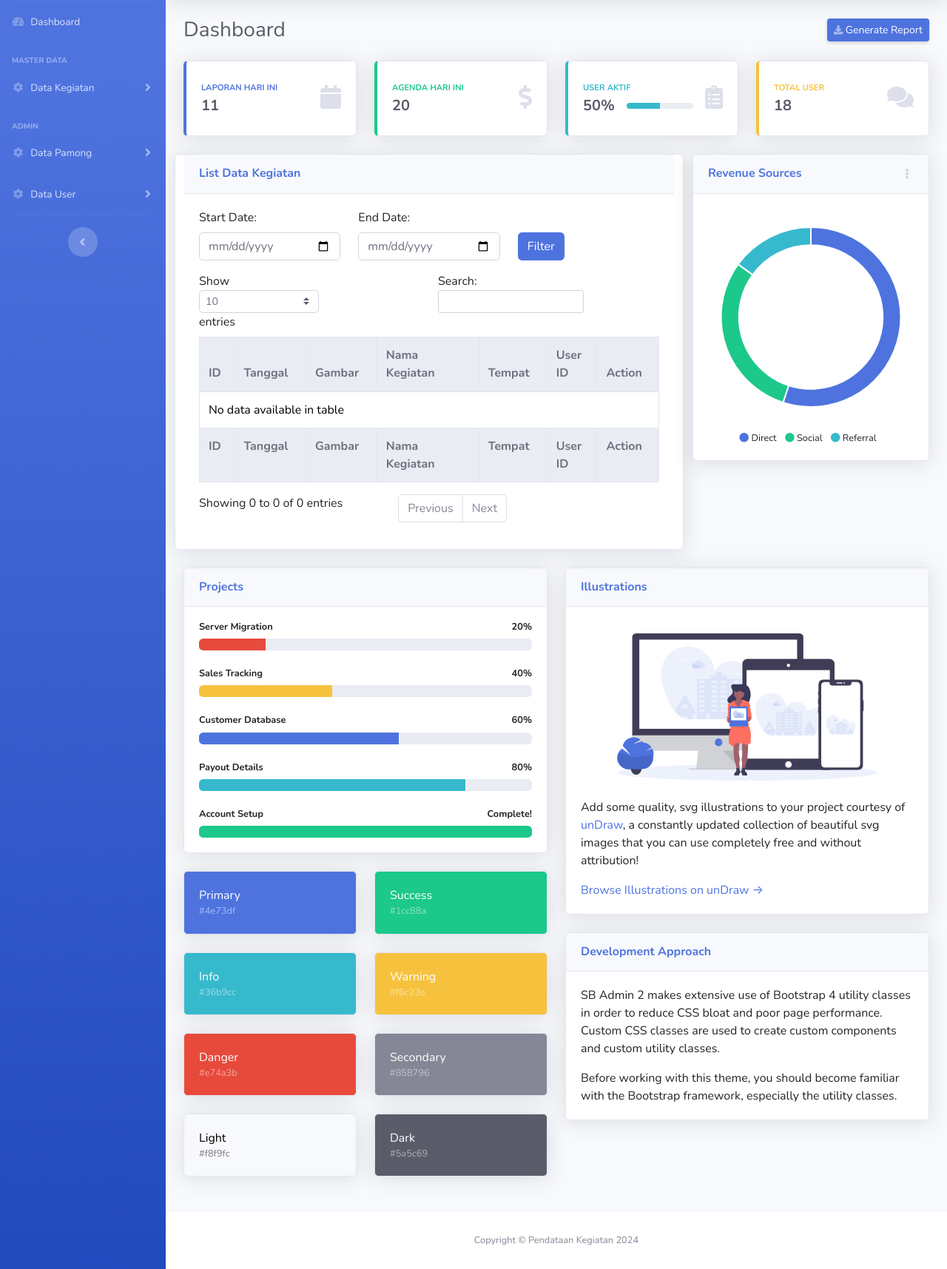
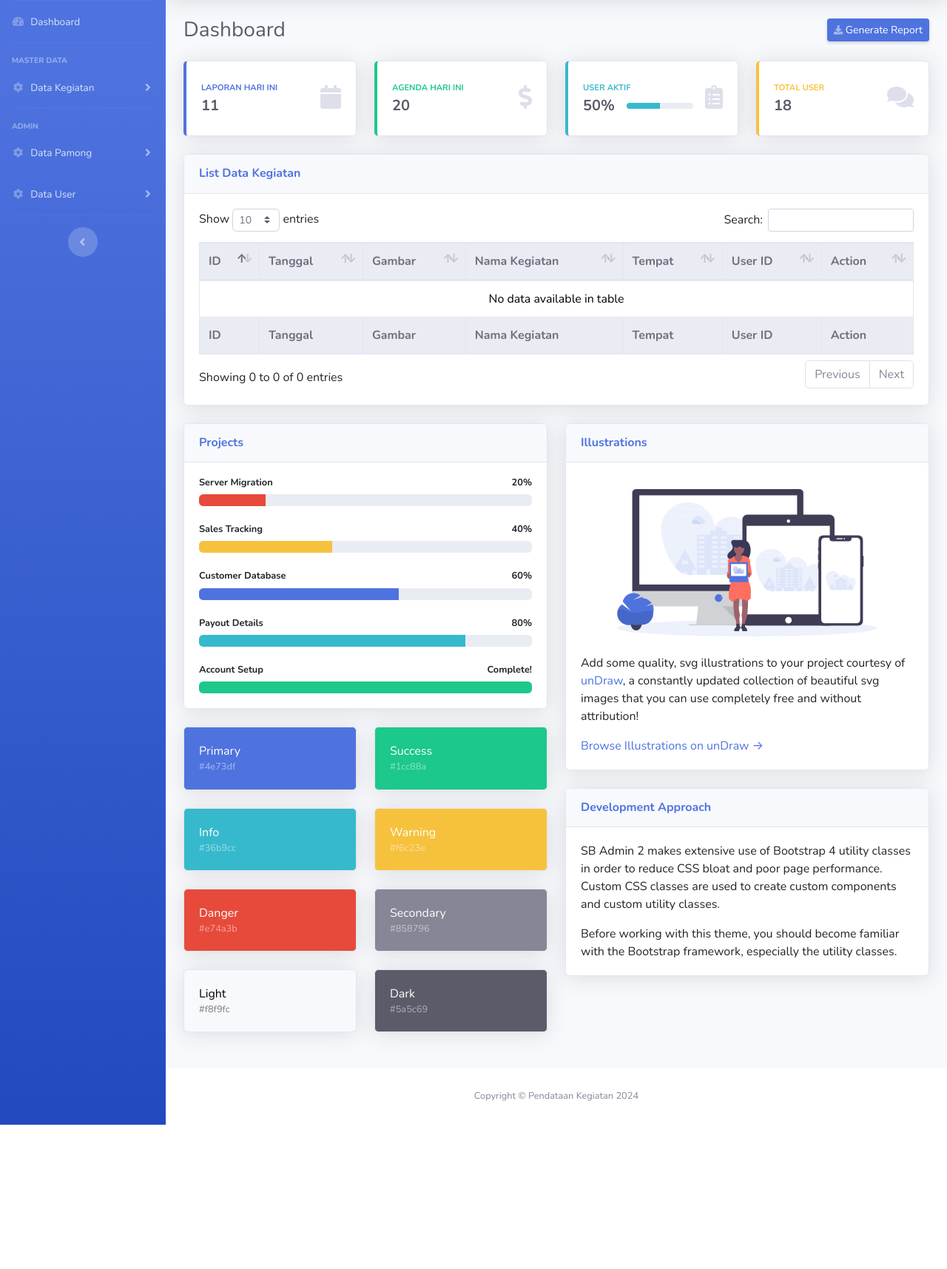
Before and after one commit to ridwaanhall/fepengabdian, a Django app: template base/templates/dashboard.html in a window 1280 px wide. Shown: the part 70-1785 px from the top of the page at 74% size. After the commit the page ends 1590 px from the top, so only its background shows below. Run offline with Django 4.2, Linux system fonts and the light colour scheme; the template is opened without the code that fills it, so the values that code supplies are empty; some libraries are stand-ins or nearby versions.

```diff
--- a/base/templates/dashboard.html
+++ b/base/templates/dashboard.html
@@ -5,7 +5,7 @@
 {% block title %}Dashboard{% endblock title %}
 
 {% block extra_css %}
-
+    <link href="{% static 'vendor/datatables/dataTables.bootstrap4.min.css' %}" rel="stylesheet">
 {% endblock extra_css %}
 
 {% block content %}
@@ -115,15 +115,12 @@
     </div>
 
     <!-- Content Row -->
-
-    <div class="row">
-
-        <div class="col-xl-8 card shadow mb-4">
+    <div class="card shadow mb-4">
         <div class="card-header py-3">
             <h6 class="m-0 font-weight-bold text-primary">List Data Kegiatan</h6>
         </div>
         <div class="card-body">
-                <form method="get" class="mb-3">
+            <!-- <form method="get" class="mb-3">
                 <div class="row">
                     <div class="col-md-4">
                         <label for="start_date">Start Date:</label>
@@ -137,7 +134,7 @@
                         <button type="submit" class="btn btn-primary">Filter</button>
                     </div>
                 </div>
-                </form>
+            </form> -->
             <div class="table-responsive">
                 <table class="table table-bordered" id="dataTable" width="100%" cellspacing="0">
                     <thead class="thead-light">
@@ -191,49 +188,6 @@
                     </tbody>
                 </table>
 
-                </div>
-            </div>
-        </div>
-
-        <!-- Pie Chart -->
-        <div class="col-xl-4 col-lg-5">
-            <div class="card shadow mb-4">
-                <!-- Card Header - Dropdown -->
-                <div
-                    class="card-header py-3 d-flex flex-row align-items-center justify-content-between">
-                    <h6 class="m-0 font-weight-bold text-primary">Revenue Sources</h6>
-                    <div class="dropdown no-arrow">
-                        <a class="dropdown-toggle" href="#" role="button" id="dropdownMenuLink"
-                            data-toggle="dropdown" aria-haspopup="true" aria-expanded="false">
-                            <i class="fas fa-ellipsis-v fa-sm fa-fw text-gray-400"></i>
-                        </a>
-                        <div class="dropdown-menu dropdown-menu-right shadow animated--fade-in"
-                            aria-labelledby="dropdownMenuLink">
-                            <div class="dropdown-header">Dropdown Header:</div>
-                            <a class="dropdown-item" href="#">Action</a>
-                            <a class="dropdown-item" href="#">Another action</a>
-                            <div class="dropdown-divider"></div>
-                            <a class="dropdown-item" href="#">Something else here</a>
-                        </div>
-                    </div>
-                </div>
-                <!-- Card Body -->
-                <div class="card-body">
-                    <div class="chart-pie pt-4 pb-2">
-                        <canvas id="myPieChart"></canvas>
-                    </div>
-                    <div class="mt-4 text-center small">
-                        <span class="mr-2">
-                            <i class="fas fa-circle text-primary"></i> Direct
-                        </span>
-                        <span class="mr-2">
-                            <i class="fas fa-circle text-success"></i> Social
-                        </span>
-                        <span class="mr-2">
-                            <i class="fas fa-circle text-info"></i> Referral
-                        </span>
-                    </div>
-                </div>
             </div>
         </div>
     </div>
```
Also changed, not shown: base/views.py (+5 -5 lines). Lines whose indentation alone changed are shown as unchanged.
